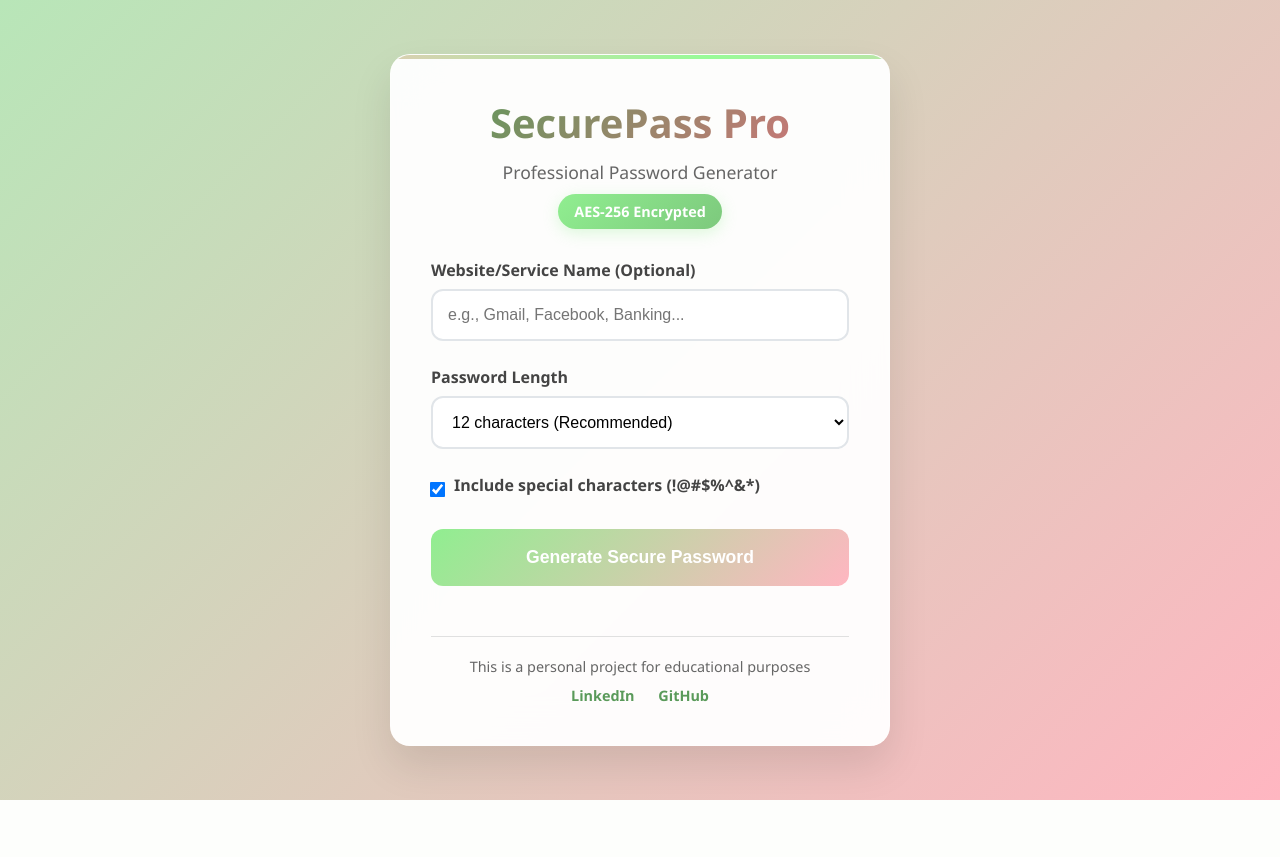
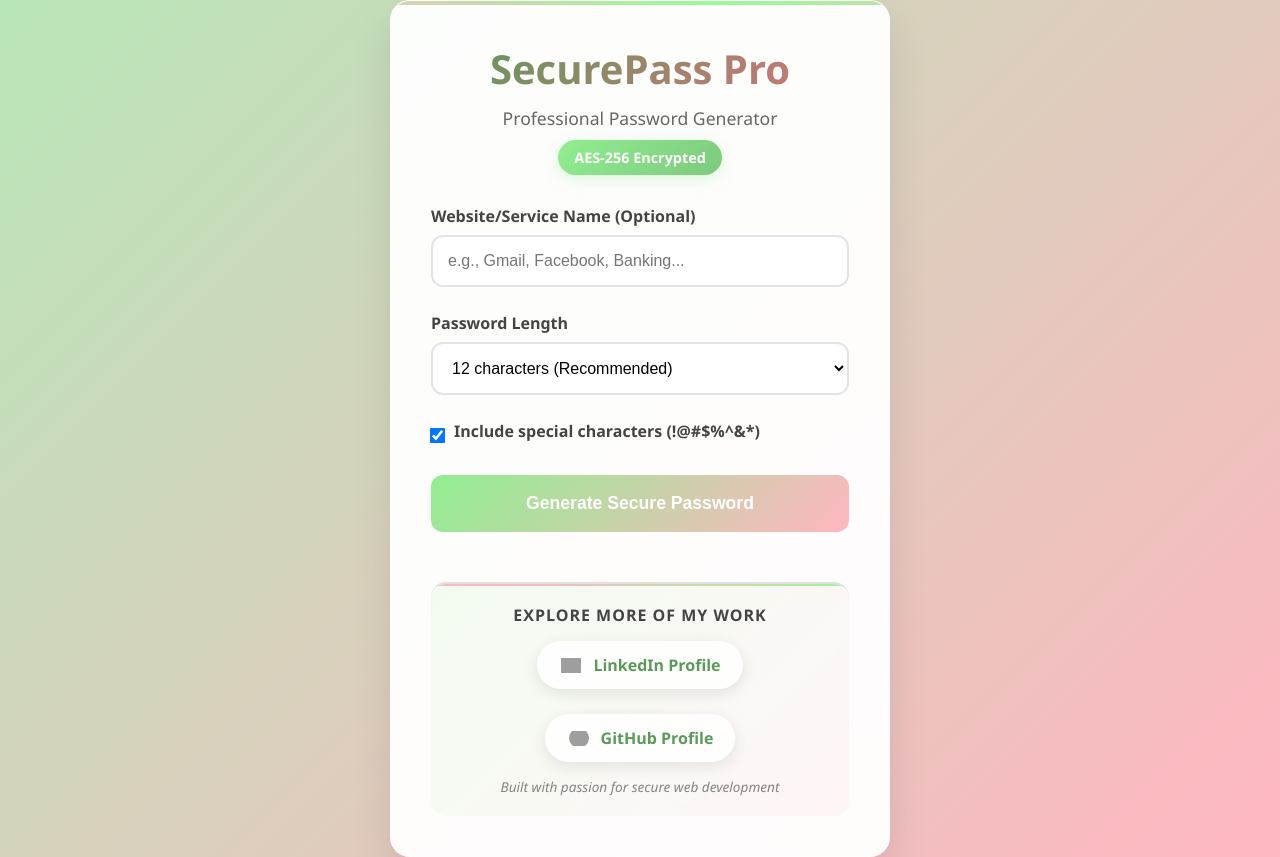
Before and after one commit to CristinaS0211/Password_generator, a Flask app: page / in a window 1280 px wide. Before the commit the page ends 800 px from the top, so only its background shows below. Run offline with Flask 3, Linux system fonts and the light colour scheme; grey boxes are pictures that could not be loaded.

Commit message:
Update index.html

```diff
--- a/templates/index.html
+++ b/templates/index.html
@@ -332,22 +383,101 @@
         .footer {
             text-align: center;
             margin-top: 30px;
-            padding-top: 20px;
-            border-top: 1px solid #e0e0e0;
-            color: #666;
-            font-size: 0.9em;
+            padding: 20px;
+            border-top: 2px solid #e0e0e0;
+            background: linear-gradient(135deg, rgba(144, 238, 144, 0.1), rgba(255, 182, 193, 0.1));
+            border-radius: 15px;
+            position: relative;
+            overflow: hidden;
         }
 
-        .footer a {
+        .footer::before {
+            content: '';
+            position: absolute;
+            top: 0;
+            left: 0;
+            right: 0;
+            height: 2px;
+            background: linear-gradient(90deg, #90EE90, #FFB6C1, #98FB98);
+            background-size: 200% 100%;
+            animation: gradientShift 2s ease infinite;
+        }
+
+        .footer .portfolio-title {
+            color: #444;
+            font-size: 1em;
+            font-weight: 700;
+            margin-bottom: 15px;
+            text-transform: uppercase;
+            letter-spacing: 1px;
+        }
+
+        .footer .contact-links {
+            display: flex;
+            justify-content: center;
+            align-items: center;
+            gap: 25px;
+            margin-bottom: 15px;
+            flex-wrap: wrap;
+        }
+
+        .footer .contact-link {
+            display: flex;
+            align-items: center;
             color: #5A9A5A;
             text-decoration: none;
             font-weight: 600;
-            margin: 0 10px;
-            transition: color 0.3s ease;
+            font-size: 1em;
+            padding: 10px 20px;
+            border-radius: 25px;
+            background: rgba(255, 255, 255, 0.8);
+            border: 2px solid transparent;
+            transition: all 0.3s ease;
+            backdrop-filter: blur(10px);
+            box-shadow: 0 4px 15px rgba(0, 0, 0, 0.1);
         }
 
-        .footer a:hover {
-            color: #D5737A;
+        .footer .contact-link:hover {
+            color: white;
+            background: linear-gradient(135deg, #5A9A5A, #7DC97D);
+            transform: translateY(-3px);
+            box-shadow: 0 8px 25px rgba(90, 154, 90, 0.3);
+            border-color: rgba(255, 255, 255, 0.3);
+        }
+
+        .footer .contact-link .icon {
+            width: 24px;
+            height: 24px;
+            margin-right: 10px;
+            display: inline-block;
+            vertical-align: middle;
+            object-fit: contain;
+            border-radius: 4px;
+            transition: all 0.3s ease;
+        }
+
+        .footer .contact-link .linkedin-icon {
+            background: white;
+            padding: 2px;
+        }
+
+        .footer .contact-link .github-icon {
+            background: white;
+            border-radius: 50%;
+            padding: 2px;
+        }
+
+        .footer .contact-link:hover .icon {
+            transform: scale(1.1);
+            box-shadow: 0 2px 8px rgba(0, 0, 0, 0.2);
+        }
+
+        .footer .project-note {
+            color: #777;
+            font-size: 0.85em;
+            font-style: italic;
+            margin-top: 10px;
+            opacity: 0.9;
         }
 
         .loading {
@@ -393,59 +533,7 @@
             </div>
         </div>
 
-        {% if error %}
-            <div class="status-message status-error">
-                Error: {{ error }}
-            </div>
-        {% endif %}
-
-        {% if success %}
-            <div class="password-section">
-                <h3 style="text-align: center; margin-bottom: 15px; color: #333;">
-                    Password Generated Successfully
-                </h3>
-
-                <div class="password-display" id="passwordDisplay">
-                    <span class="password-hidden" id="passwordContent">{{ '●' * password_length }}</span>
-                </div>
-
-                <div class="strength-meter" id="strengthMeter">
-                    <div class="strength-text" id="strengthText">Analyzing strength...</div>
-                    <div class="strength-bar">
-                        <div class="strength-fill" id="strengthFill"></div>
-                    </div>
-                </div>
-
-                <div class="password-controls">
-                    <button class="control-btn show-btn" onclick="togglePasswordVisibility()" id="toggleBtn">
-                        Reveal Password
-                    </button>
-                    <button class="control-btn copy-btn" onclick="copyToClipboard()" id="copyBtn">
-                        Copy to Clipboard
-                    </button>
-                </div>
-
-                <div id="statusMessage"></div>
-
-                {% if site_name %}
-                    <div style="text-align: center; margin-top: 15px; color: #666;">
-                        Encrypted and saved for: <strong>{{ site_name }}</strong>
-                    </div>
-                {% endif %}
-            </div>
-
-            <button class="generate-btn" onclick="location.reload()">
-                Generate New Password
-            </button>
-
-            <!-- Hidden session token for secure password retrieval -->
-            <script>
-                window.sessionToken = "{{ session_token }}";
-                window.passwordLength = { password_length };
-                window.realPassword = null;
-                window.passwordVisible = false;
-            </script>
-        {% else %}
+        <!-- Demo form since we can't use Flask template syntax -->
         <form method="POST" id="passwordForm">
             <div class="form-group">
                 <label for="site">Website/Service Name (Optional)</label>
@@ -471,19 +559,58 @@
                 </div>
             </div>
 
-                <button type="submit" class="generate-btn">
+            <button type="submit" class="generate-btn" onclick="showDemo(event)">
                 Generate Secure Password
             </button>
         </form>
-        {% endif %}
+
+        <!-- Demo password section (hidden initially) -->
+        <div class="password-section" id="demoPassword" style="display: none;">
+            <h3 style="text-align: center; margin-bottom: 15px; color: #333;">
+                Password Generated Successfully
+            </h3>
+
+            <div class="password-display" id="passwordDisplay">
+                <span class="password-hidden" id="passwordContent">●●●●●●●●●●●●</span>
+            </div>
+
+            <div class="strength-meter" id="strengthMeter">
+                <div class="strength-text" id="strengthText">Strength: Very Strong (95/100)</div>
+                <div class="strength-bar">
+                    <div class="strength-fill" id="strengthFill" style="width: 95%; background-color: #28a745;"></div>
+                </div>
+            </div>
+
+            <div class="password-controls">
+                <button class="control-btn show-btn" onclick="toggleDemo()" id="toggleBtn">
+                    Reveal Password
+                </button>
+                <button class="control-btn copy-btn" onclick="copyDemo()" id="copyBtn">
+                    Copy to Clipboard
+                </button>
+            </div>
+
+            <div id="statusMessage"></div>
+        </div>
 
         <div class="loading" id="loading"></div>
 
         <div class="footer">
-            <p>This is a personal project for educational purposes</p>
-            <div style="margin-top: 10px;">
-                <a href="https://www.linkedin.com/in/anda-maria-cristina-scarlat-3640692b3" target="_blank">LinkedIn</a>
-                <a href="https://github.com/CristinaS0211" target="_blank">GitHub</a>
+            <div class="portfolio-title">Explore More of My Work</div>
+            <div class="contact-links">
+                <a href="https://www.linkedin.com/in/anda-maria-cristina-scarlat-3640692b3" target="_blank" class="contact-link linkedin">
+                    <img src="https://upload.wikimedia.org/wikipedia/commons/thumb/c/ca/LinkedIn_logo_initials.png/960px-LinkedIn_logo_initials.png"
+                         alt="LinkedIn" class="icon linkedin-icon">
+                    LinkedIn Profile
+                </a>
+                <a href="https://github.com/CristinaS0211" target="_blank" class="contact-link github">
+                    <img src="https://upload.wikimedia.org/wikipedia/commons/thumb/9/91/Octicons-mark-github.svg/2048px-Octicons-mark-github.svg.png"
+                         alt="GitHub" class="icon github-icon">
+                    GitHub Profile
+                </a>
+            </div>
+            <div class="project-note">
+                Built with passion for secure web development
             </div>
         </div>
     </div>
@@ -492,54 +619,69 @@
     <div id="notification" class="notification"></div>
 
     <script>
-        async function fetchPassword() {
-            try {
-                const response = await fetch('/api/get-password', {
-                    method: 'POST',
-                    headers: {
-                        'Content-Type': 'application/json',
-                    },
-                    body: JSON.stringify({ token: window.sessionToken })
-                });
+        let demoPassword = 'K9#mX7@pL2$w';
+        let passwordVisible = false;
 
-                const data = await response.json();
-                if (data.success) {
-                    window.realPassword = data.password;
-                    await checkPasswordStrength();
-                    return true;
+        function showDemo(event) {
+            event.preventDefault();
+            document.getElementById('loading').style.display = 'block';
+            document.getElementById('passwordForm').style.display = 'none';
+
+            setTimeout(() => {
+                document.getElementById('loading').style.display = 'none';
+                document.getElementById('demoPassword').style.display = 'block';
+                showNotification('Demo password generated successfully!');
+
+                // Auto-copy demo
+                setTimeout(() => {
+                    copyDemo();
+                }, 1000);
+            }, 2000);
+        }
+
+        function toggleDemo() {
+            const toggleBtn = document.getElementById('toggleBtn');
+            const passwordContent = document.getElementById('passwordContent');
+
+            if (!passwordVisible) {
+                passwordContent.textContent = demoPassword;
+                passwordContent.className = '';
+                toggleBtn.textContent = 'Hide Password';
+                passwordVisible = true;
+                showStatus('Password is now visible!', 'warning');
+
+                setTimeout(() => {
+                    if (passwordVisible) {
+                        toggleDemo();
+                    }
+                }, 15000);
             } else {
-                    showStatus('Error: ' + data.error, 'error');
-                    return false;
-                }
-            } catch (error) {
-                console.error('Error fetching password:', error);
-                showStatus('Network error occurred', 'error');
-                return false;
+                passwordContent.textContent = '●●●●●●●●●●●●';
+                passwordContent.className = 'password-hidden';
+                toggleBtn.textContent = 'Reveal Password';
+                passwordVisible = false;
+                showStatus('Password secured and hidden', 'success');
             }
         }
 
-        async function checkPasswordStrength() {
-            try {
-                const response = await fetch('/api/password-strength', {
-                    method: 'POST',
-                    headers: {
-                        'Content-Type': 'application/json',
-                    },
-                    body: JSON.stringify({ token: window.sessionToken })
+        function copyDemo() {
+            const copyBtn = document.getElementById('copyBtn');
+            const originalText = copyBtn.textContent;
+
+            copyBtn.textContent = 'Copying...';
+
+            navigator.clipboard.writeText(demoPassword).then(() => {
+                copyBtn.textContent = 'Copied!';
+                showStatus('Demo password copied to clipboard!', 'success');
+                showNotification('Password copied successfully!');
+            }).catch(() => {
+                copyBtn.textContent = 'Failed';
+                showStatus('Copy failed - this is a demo', 'error');
             });
 
-                const data = await response.json();
-                if (data.success) {
-                    const strengthText = document.getElementById('strengthText');
-                    const strengthFill = document.getElementById('strengthFill');
-
-                    strengthText.textContent = `Strength: ${data.strength} (${data.score}/100)`;
-                    strengthFill.style.width = data.score + '%';
-                    strengthFill.style.backgroundColor = data.color;
-                }
-            } catch (error) {
-                console.error('Error checking strength:', error);
-            }
+            setTimeout(() => {
+                copyBtn.textContent = originalText;
+            }, 3000);
         }
 
         function showNotification(message, type = 'success', duration = 4000) {
@@ -570,117 +712,6 @@
                 statusDiv.className = '';
             }, 5000);
         }
-
-        async function togglePasswordVisibility() {
-            const toggleBtn = document.getElementById('toggleBtn');
-            const passwordContent = document.getElementById('passwordContent');
-
-            if (!window.passwordVisible) {
-                if (!window.realPassword) {
-                    const success = await fetchPassword();
-                    if (!success) return;
-                }
-
-                // Show real password
-                passwordContent.textContent = window.realPassword;
-                passwordContent.className = '';
-                toggleBtn.textContent = 'Hide Password';
-                window.passwordVisible = true;
-                showStatus('Password is now visible!', 'warning');
-
-                // Auto-hide after 15 seconds
-                setTimeout(() => {
-                    if (window.passwordVisible) {
-                        togglePasswordVisibility();
-                    }
-                }, 15000);
-
-            } else {
-                // Hide password
-                passwordContent.textContent = '●'.repeat(window.passwordLength);
-                passwordContent.className = 'password-hidden';
-                toggleBtn.textContent = 'Reveal Password';
-                window.passwordVisible = false;
-                showStatus('Password secured and hidden', 'success');
-            }
-        }
-
-        async function copyToClipboard() {
-            const copyBtn = document.getElementById('copyBtn');
-            const originalText = copyBtn.textContent;
-
-            try {
-                if (!window.realPassword) {
-                    const success = await fetchPassword();
-                    if (!success) return;
-                }
-
-                copyBtn.textContent = 'Copying...';
-
-                if (navigator.clipboard && navigator.clipboard.writeText) {
-                    await navigator.clipboard.writeText(window.realPassword);
-                    copyBtn.textContent = 'Copied!';
-                    showStatus('Password securely copied to clipboard!', 'success');
-                    showNotification('Password copied with secure encryption!');
-                } else {
-                    // Fallback method
-                    const textarea = document.createElement('textarea');
-                    textarea.value = window.realPassword;
-                    textarea.style.position = 'fixed';
-                    textarea.style.opacity = '0';
-                    document.body.appendChild(textarea);
-                    textarea.focus();
-                    textarea.select();
-
-                    const successful = document.execCommand('copy');
-                    document.body.removeChild(textarea);
-
-                    if (successful) {
-                        copyBtn.textContent = 'Copied!';
-                        showStatus('Password securely copied to clipboard!', 'success');
-                        showNotification('Password copied successfully!');
-                    } else {
-                        throw new Error('Copy command failed');
-                    }
-                }
-
-            } catch (error) {
-                console.error('Copy failed:', error);
-                copyBtn.textContent = 'Failed';
-                showStatus('Copy failed. Please reveal password and copy manually.', 'error');
-                showNotification('Copy failed - try manual copy', 'error');
-            }
-
-            setTimeout(() => {
-                copyBtn.textContent = originalText;
-            }, 3000);
-        }
-
-        // Auto-operations when page loads
-        window.addEventListener('load', async function() {
-            if (window.sessionToken) {
-                // Fetch password and check strength
-                await fetchPassword();
-
-                // Auto-copy after 2 seconds
-                setTimeout(async () => {
-                    await copyToClipboard();
-                    setTimeout(() => {
-                        showNotification('Password automatically secured in clipboard!');
-                    }, 500);
-                }, 2000);
-            }
-        });
-
-        // Form submission with loading
-        document.getElementById('passwordForm')?.addEventListener('submit', function() {
-            document.getElementById('loading').style.display = 'block';
-        });
-
-        // Security: Clear real password from memory when leaving page
-        window.addEventListener('beforeunload', function() {
-            window.realPassword = null;
-        });
     </script>
 </body>
 </html>
```
Also changed, not shown: other parts of templates/index.html (+61 -0 lines). Lines whose indentation alone changed are shown as unchanged.
